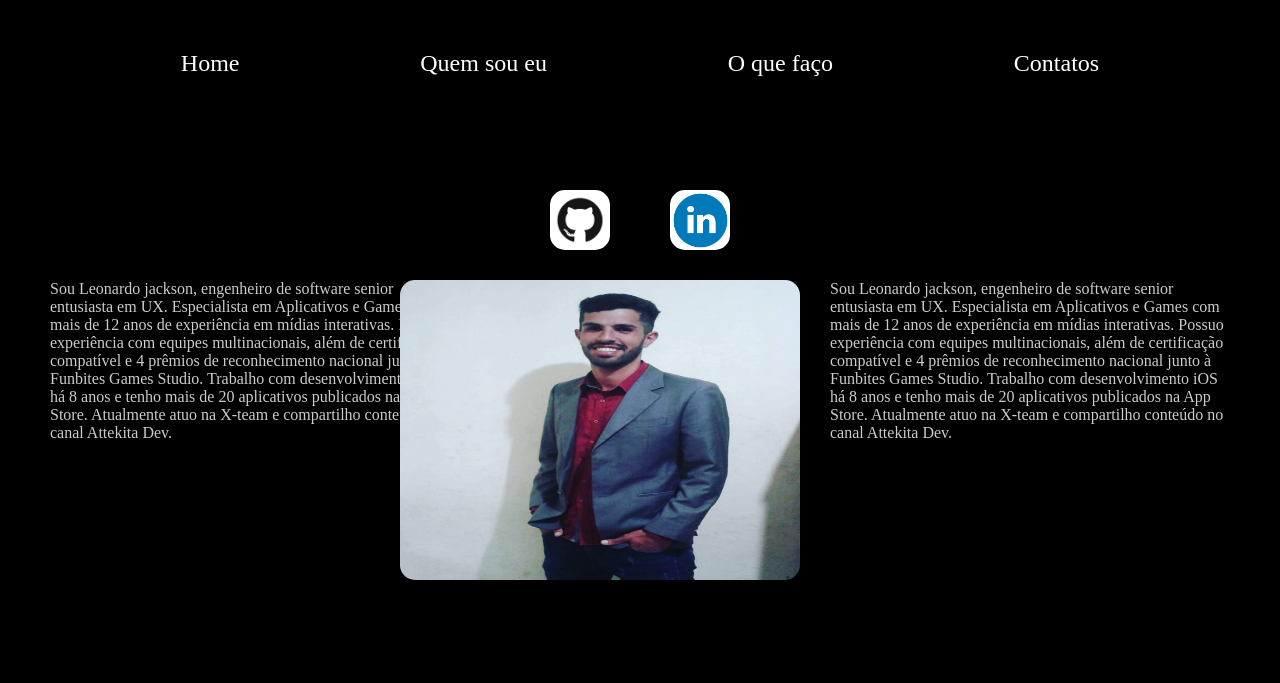
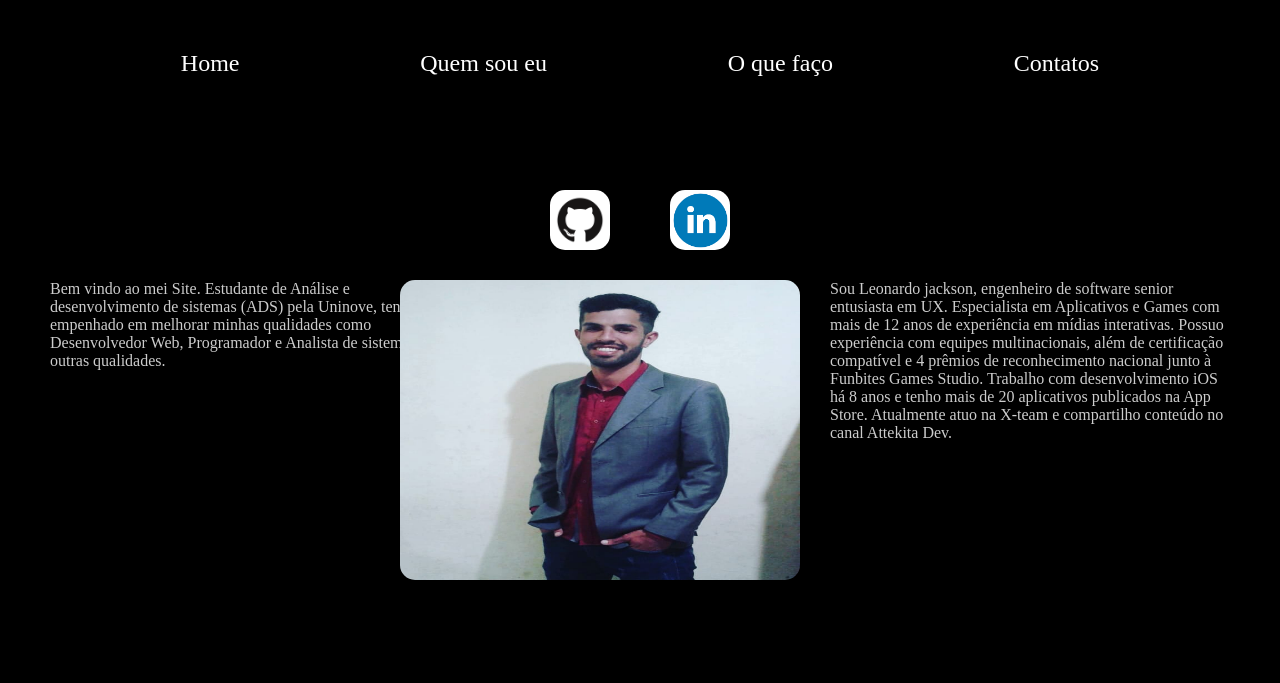
Before and after one commit to Leojjackson/Apresenta-o, a plain HTML site: page index.html in a window 1280 px wide. Drawn offline with Linux system fonts and the light colour scheme.

Commit message:
13/11/2022

```diff
--- a/index.html
+++ b/index.html
@@ -22,9 +22,9 @@
     </header>
 
     <aside class="texto-apresentacao-1">
-        <p>Sou Leonardo jackson, engenheiro de software senior entusiasta em UX. Especialista em Aplicativos e Games com mais de 12 anos de experiência em mídias interativas. Possuo experiência com equipes multinacionais, além de certificação compatível e 4 prêmios de reconhecimento nacional junto à Funbites Games Studio.
-
-            Trabalho com desenvolvimento iOS há 8 anos e tenho mais de 20 aplicativos publicados na App Store. Atualmente atuo na X-team e compartilho conteúdo no canal Attekita Dev.</p>
+        <p>Bem vindo ao mei Site. Estudante de Análise e desenvolvimento de sistemas (ADS) pela Uninove, tenho me empenhado em melhorar minhas qualidades
+            como Desenvolvedor Web, Programador e Analista de sistemas ente outras qualidades.
+        </p>
         </aside>
 
     <div class="imagen-de-apresentacao">
```
